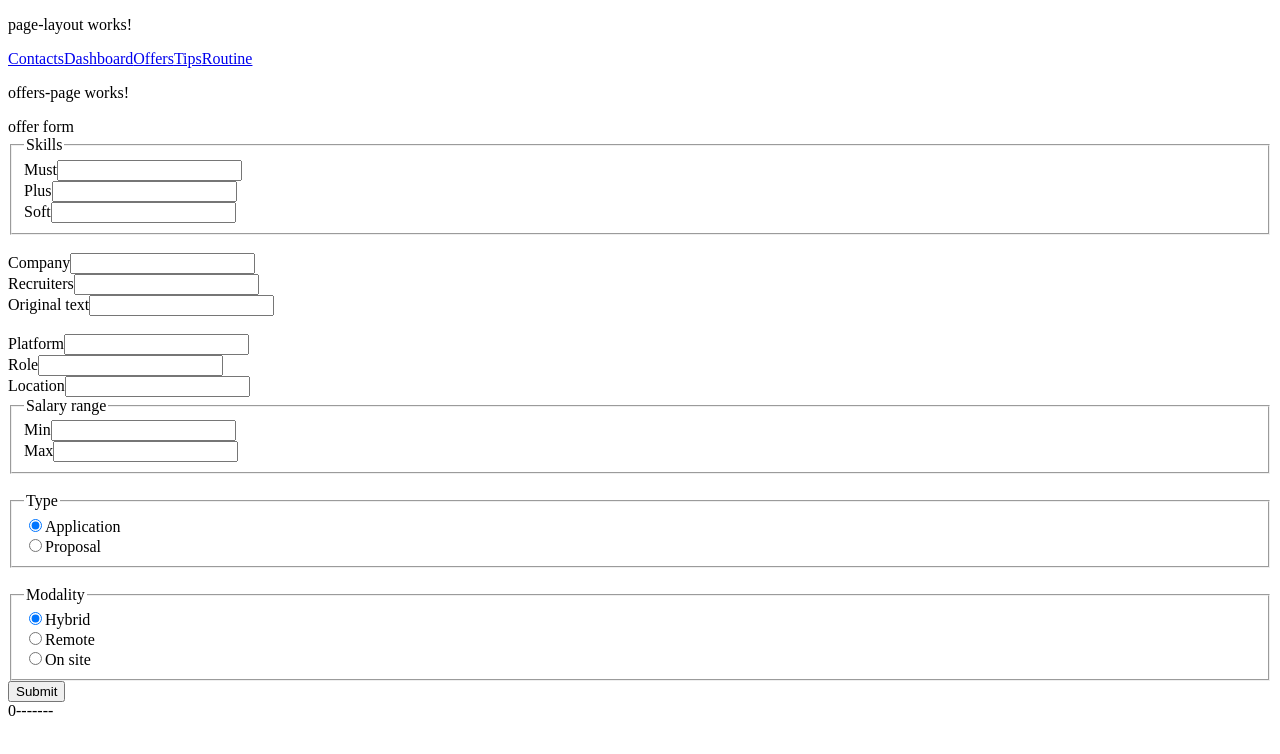
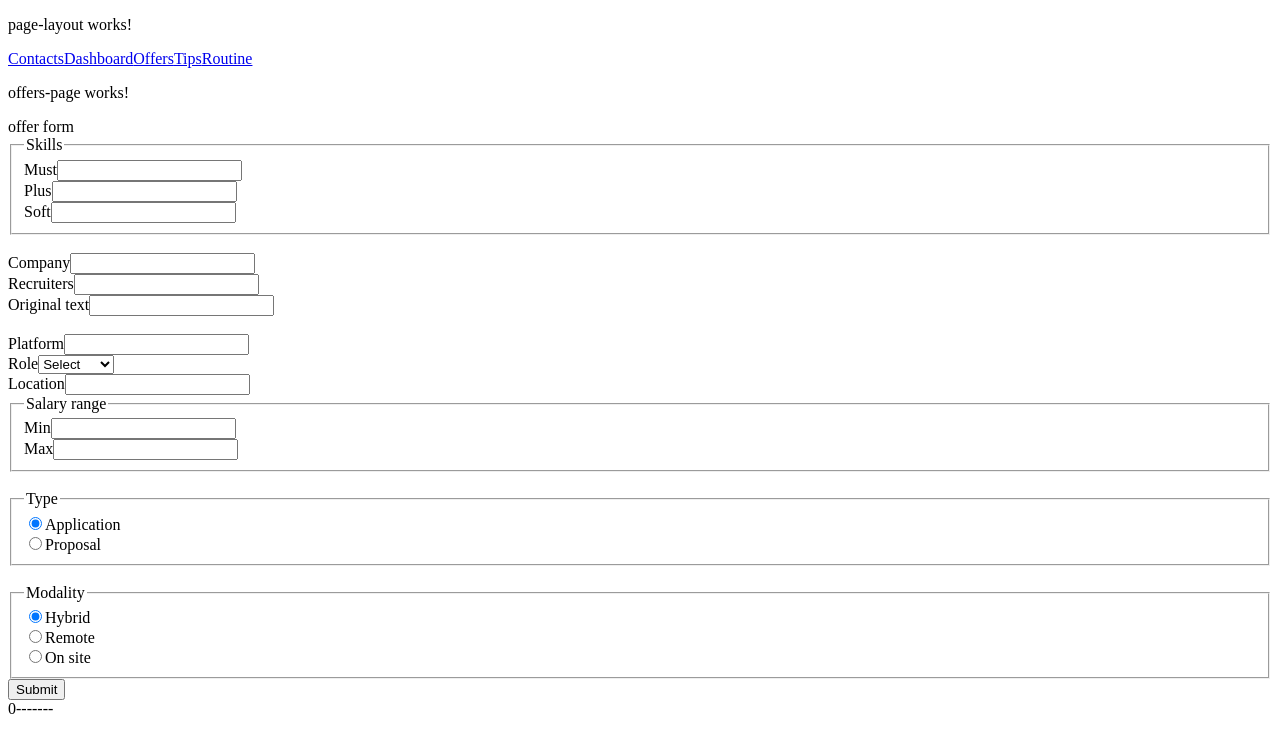
Before and after one commit to gabrielardevol/applitrack, an Angular app: page /offers in a window 1280 px wide. Shown: the top 754 px of the page. Built offline with nearby package versions, Linux system fonts and the light colour scheme.

Commit message:
DEV-0006 refactor/ offer.role as select in form template

```diff
--- a/src/app/offers/components/offer-form.component.html
+++ b/src/app/offers/components/offer-form.component.html
@@ -34,7 +34,13 @@ offer form
 
     <br>
     <label for="role">Role</label>
-    <input [formField]="offerForm.role" type="text">
+    <select [formField]="offerForm.role">
+        <option value="">Select</option>
+        <option value="us">Frontend</option>
+        <option value="ca">Backend</option>
+        <option value="ca">Fullstack</option>
+
+    </select>
 
     <br>
     <label for="location">Location</label>
```
